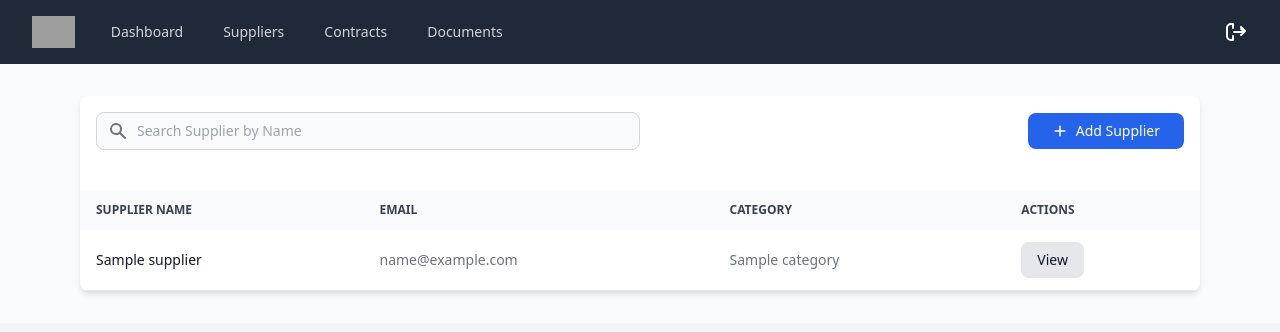
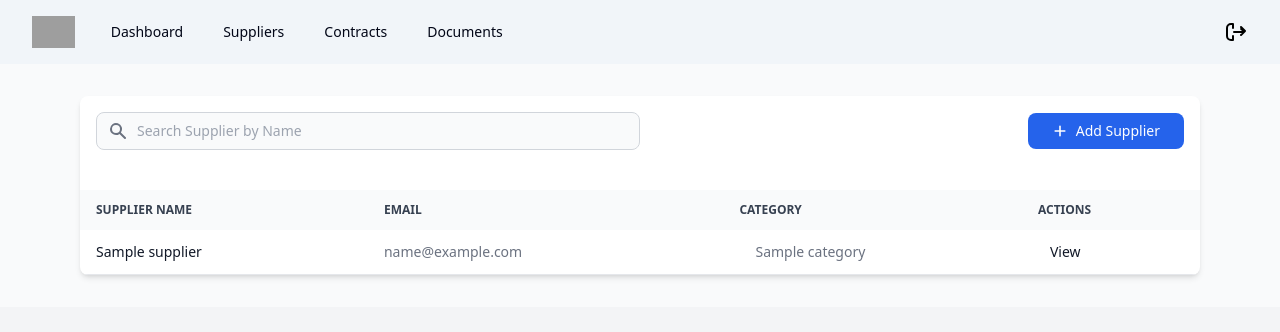
Before and after one commit to kamalnj/projectSrm, a CodeIgniter 4 app: the page made by app/Views/admin/listSuppliers.php in a window 1280 px wide. Shown: the top 332 px of the page. Run offline with PHP 8.4 and a stand-in for CodeIgniter, Linux system fonts and the light colour scheme; the template is opened without the code that fills it: most values are stand-ins (such as "Sample title", 1, 10 or a date in 2020); some libraries are stand-ins or nearby versions; grey boxes are pictures that could not be loaded.

Commit message:
Modifying header and getting informations suppliers

```diff
--- a/app/Config/App.php
+++ b/app/Config/App.php
@@ -40,7 +40,7 @@ class App extends BaseConfig
      * something else. If you have configured your web server to remove this file
      * from your site URIs, set this variable to an empty string.
      */
-    public string $indexPage = 'index.php';
+    public string $indexPage = '';
 
     /**
      * --------------------------------------------------------------------------
--- a/app/Views/admin/listSuppliers.php
+++ b/app/Views/admin/listSuppliers.php
@@ -61,9 +61,14 @@
                                     <tr class="border-b dark:border-gray-700 hover:bg-gray-50 dark:hover:bg-gray-700 transition duration-150">
                                         <td class="px-4 py-3 font-medium text-gray-900 whitespace-nowrap dark:text-white"><?= esc($supplier['nom']); ?></td>
                                         <td class="px-4 py-3"><?= esc($supplier['email']); ?></td>
-                                        <td class="px-4 py-3"><?= esc($supplier['category']); ?></td>
-                                        <td class="px-4 py-3">
-                                            <button type="button" class="py-2 px-4 bg-gray-200 hover:bg-gray-300 text-sm font-medium text-gray-900 rounded-lg dark:bg-gray-800 dark:text-gray-400 dark:hover:bg-gray-700">View</button>
+                                        <td class=" pl-8 py-3"><?= esc($supplier['category']); ?></td>
+                                        <td class=" pl-3 py-3">
+                                            <a href="<?= site_url('/admin/supplier/view/' . $supplier['id']) ?>"
+                                                class="py-2 px-4 bg-white cursor-pointer hover:bg-gray-300 text-sm font-medium text-gray-900 rounded-lg">
+                                                View
+                                            </a>
+
+
                                         </td>
                                     </tr>
                                 <?php endforeach; ?>
--- a/app/Views/admin/nav.php
+++ b/app/Views/admin/nav.php
@@ -1,4 +1,4 @@
-<nav class="bg-gray-800">
+<nav class=" bg-slate-100">
   <div class="mx-auto max-w-7xl px-2 sm:px-6 lg:px-8">
     <div class="relative flex h-16 items-center justify-between">
       <div class="flex flex-1 items-center justify-center sm:items-stretch sm:justify-start">
@@ -7,10 +7,10 @@
         </div>
         <div class="hidden sm:ml-6 sm:block">
           <div class="flex space-x-4">
-            <a href="/admin" class="rounded-md  px-3 py-2 text-sm font-medium text-gray-300 hover:bg-gray-700 hover:text-white" aria-current="page">Dashboard</a>
-            <a href="/admin/suppliers" class="rounded-md px-3 py-2 text-sm font-medium text-gray-300 hover:bg-gray-700 hover:text-white">Suppliers</a>
-            <a href="#" class="rounded-md px-3 py-2 text-sm font-medium text-gray-300 hover:bg-gray-700 hover:text-white">Contracts</a>
-            <a href="#" class="rounded-md px-3 py-2 text-sm font-medium text-gray-300 hover:bg-gray-700 hover:text-white">Documents</a>
+            <a href="/admin" class="rounded-md  px-3 py-2 text-sm font-medium text-slate-950 hover:bg-slate-200 hover:text-slate-900" aria-current="page">Dashboard</a>
+            <a href="/admin/suppliers" class="rounded-md px-3 py-2 text-sm font-medium text-slate-950 hover:bg-slate-200 hover:text-slate-900">Suppliers</a>
+            <a href="#" class="rounded-md px-3 py-2 text-sm font-medium text-slate-950 hover:bg-slate-200 hover:text-slate-900">Contracts</a>
+            <a href="#" class="rounded-md px-3 py-2 text-sm font-medium text-slate-950 hover:bg-slate-200 hover:text-slate-900">Documents</a>
           </div>
         </div>
       </div>
@@ -22,18 +22,16 @@
             <a href="/logout">
               <button
                 type="button"
-              class="relative flex rounded-full bg-gray-800 text-sm focus:outline-none focus:ring-2 focus:ring-white focus:ring-offset-2 focus:ring-offset-gray-800"
+                class="relative flex rounded-full hover:bg-slate-200 bg-slate-100 text-sm focus:outline-none focus:ring-2 focus:ring-white focus:ring-offset-2 focus:ring-offset-gray-800"
                 id="user-menu-button"
                 aria-expanded="false"
-              aria-haspopup="true"
-
-              >
+                aria-haspopup="true">
                 <span class="absolute -inset-1.5"></span>
                 <span class="sr-only">Open user menu</span>
                 <svg
                   xmlns="http://www.w3.org/2000/svg"
                   viewBox="0 0 24 24"
-                fill="white"
+                  fill="black"
                   width="24"
                   height="24">
                   <path d="M16.29 7.71a1 1 0 011.41-1.42l4 4a1 1 0 010 1.42l-4 4a1 1 0 01-1.41-1.42L18.17 13H10a1 1 0 010-2h8.17l-1.88-1.29zM9 3a1 1 0 011 1v4a1 1 0 01-2 0V5H7a3 3 0 00-3 3v8a3 3 0 003 3h1v-3a1 1 0 012 0v4a1 1 0 01-1 1H7a5 5 0 01-5-5V8a5 5 0 015-5h2z" />
--- a/app/Views/user/info_clients.php
+++ b/app/Views/user/info_clients.php
@@ -14,7 +14,6 @@
 
     <form method="post" action="<?= base_url('/my-informations-clients/store'); ?>" class="space-y-4 p-8 bg-white shadow-md rounded-lg w-full">
         <div class="grid grid-cols-2 gap-4">
-            <!-- Principaux clients ou références -->
             <div>
                 <label for="principaux_clients" class="block text-sm font-medium text-gray-600">Principaux clients ou références</label>
                 <input
```
Also changed, not shown: app/Config/Routes.php (+4 -6 lines), app/Controllers/InfoSupplierController.php (added, +25 -0 lines), app/Controllers/SearchController.php (deleted, +0 -27 lines), app/Controllers/user/InfoGeneralController.php (+4 -4 lines), app/Views/admin/infoSupplier.php (added, +7 -0 lines), .htaccess (added). Lines whose indentation alone changed are shown as unchanged.
